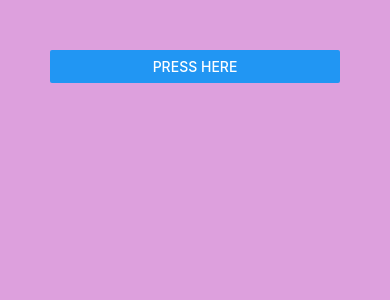
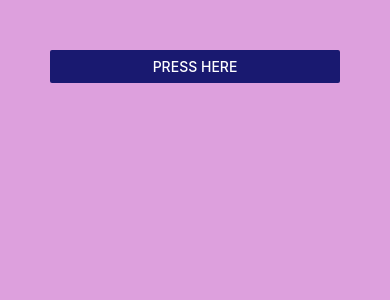
Before and after one commit to ajmal-junaid/REACT_NATIVE_LEARN_2, a React Native app: screen / in a window 390 px wide. Shown: the top 300 px of the page. Built offline with nearby package versions, Linux system fonts and the light colour scheme.

Commit message:
color prop

```diff
--- a/App.js
+++ b/App.js
@@ -7,7 +7,7 @@ export default function App() {
   return (
     <View style={{ backgroundColor: "plum", flex: 1, padding: 50 }}>
       <ScrollView>
-        <Button title="Press here" onPress={() => console.log("button pressed")}/>
+        <Button title="Press here" onPress={() => console.log("button pressed")} color="midnightblue"/>
       </ScrollView>
     </View>
   );
```
